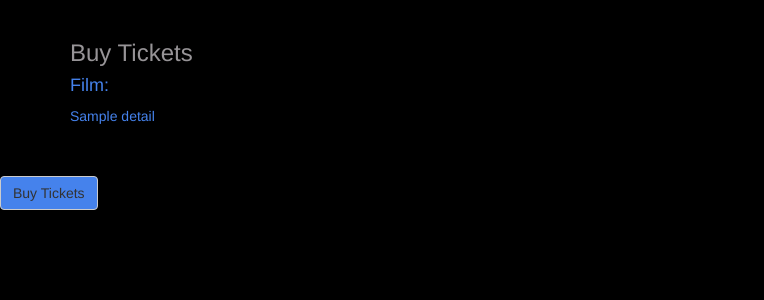
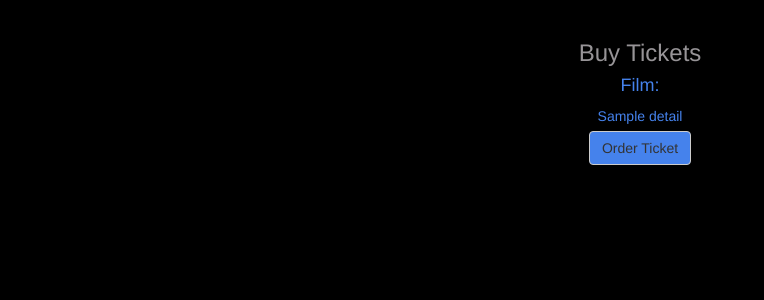
Before and after one commit to EWeb-b/heron, a Flask app: template webapp/app/templates/order_ticket.html in a window 1280 px wide. Shown: the part 52-352 px from the top of the page, without its empty margins (0-764 px from the left). Run offline with Flask 2, Linux system fonts and the light colour scheme; the template is opened without the code that fills it: values that come from a table or form of the project are taken from there, others are empty; tables that the repository leaves empty hold one stand-in row (values such as "Sample post"); some libraries are stand-ins or nearby versions.

Commit message:
fix buttons for ordering tickets

```diff
--- a/webapp/app/templates/order_ticket.html
+++ b/webapp/app/templates/order_ticket.html
@@ -23,6 +23,7 @@
 </style>
   <body>
       <div class="container">
+        <center>
 
 
         <div>
@@ -31,9 +32,16 @@
          <div>
            {{film.filmName}}
          </div>
+
+
+      <div>
+        <center>
+        <form action="{{url_for('order_ticket')}}">
+          <button class="btn btn-default" type="submit" name="buy" value="Order Tickets" style="margin-top: 5px">Order Ticket</button>
+        </form>
+      </center>
       </div>
-  </div>
-    <button class="btn btn-default" style="margin-top: 50px">Buy Tickets</button></a>
+    </center>
   </div>
    </body>
 </html>
```
Also changed, not shown: webapp/app/templates/filmInfo.html (+4 -4 lines).
